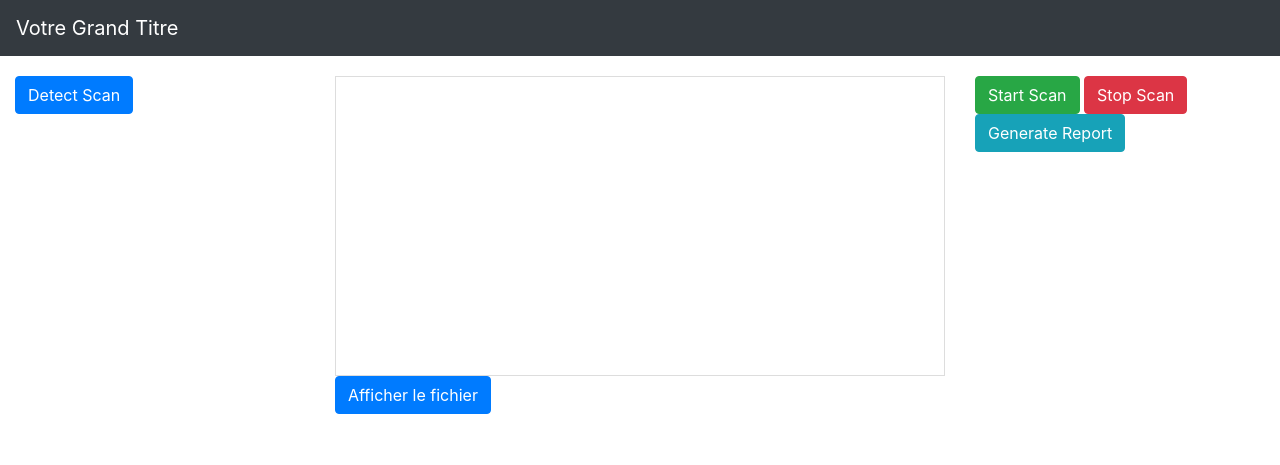
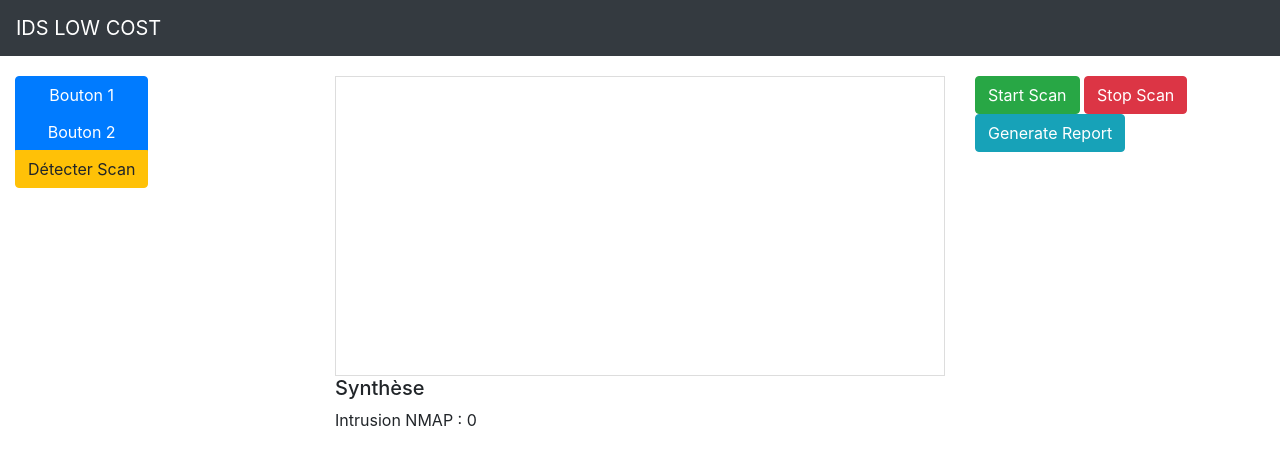
Before and after one commit to zgabi10103710/IDS-Projet, a Flask app: page / in a window 1280 px wide. Shown: the top 465 px of the page. Run offline with Flask 3, Linux system fonts and the light colour scheme; some libraries are stand-ins or nearby versions.

Commit message:
Debut detection V2

```diff
--- a/Script/flaskProject/app.py
+++ b/Script/flaskProject/app.py
@@ -3,112 +3,89 @@ from scapy.all import *
 import threading
 import time
 
-from scapy.layers.inet import TCP
-
 app = Flask(__name__)
 
-# Chemin du fichier de sauvegarde
 CHEMIN_FICHIER_SAUVEGARDE = 'resultats_scan.txt'
 
-# Cette variable globale sera utilisée pour indiquer l'état du scan (en cours ou arrêté)
+scapy_scan_resultats = []
+nombre_ports_detectes = 0
 scapy_scan_en_cours = False
 
-# Cette variable globale stockera les résultats du scan
-scapy_scan_resultats = []
-
-
-# Fonction pour écrire les résultats du scan dans un fichier
 def sauvegarder_resultats_scan(resultats):
     with open(CHEMIN_FICHIER_SAUVEGARDE, 'a') as fichier:
-        for resultat in resultats:
-            fichier.write(resultat + '\n')
-
-
-
-
+        for packet in resultats:
+            if IP in packet and TCP in packet:
+                fichier.write(str(packet.summary()) + '\n')
 
 def detecter_scan_ports(packets):
+    global nombre_ports_detectes
     for packet in packets:
-        # Vous pouvez personnaliser ces conditions en fonction de vos besoins
-        if packet.haslayer(IP) and packet.haslayer(TCP):
-            tcp_dport = packet[TCP].dport
-            ip_src = packet[IP].src
+        if IP in packet and TCP in packet:
+            ip_src, tcp_dport = packet[IP].src, packet[TCP].dport
+            if tcp_dport == 21:
+                nombre_ports_detectes += 1
             print(f"Packet from {ip_src} to port {tcp_dport} detected.")
 
-            if tcp_dport == 21 :
-                print(f"Intrusion")
+def scanner_scapy():
+    global scapy_scan_resultats
+    while scapy_scan_en_cours:
+        packets = sniff(count=10)
+        scapy_scan_resultats = packets
+        detecter_scan_ports(scapy_scan_resultats)
+        sauvegarder_resultats_scan(scapy_scan_resultats)
+        time.sleep(1)
 
-            # Ajoutez ici votre logique de détection, par exemple, enregistrer dans un fichier
-
-
-# Cette fonction sera exécutée dans un thread pour effectuer le scan Scapy en temps réel
-def scanner_scapy():
-    global scapy_scan_en_cours, scapy_scan_resultats
-
-    while scapy_scan_en_cours:
-        # Ajoutez ici le code Scapy pour effectuer le scan
-        packets = sniff(count=10)
-        # Appeler la fonction de détection de scan de ports
-        detecter_scan_ports(packets)
-        # Stocker les résultats dans la variable globale
-        scapy_scan_resultats = [str(packet.summary()) for packet in packets]
-        # Sauvegarder les résultats dans un fichier
-        sauvegarder_resultats_scan(scapy_scan_resultats)
-
-        # Pause pour éviter de surcharger le serveur avec des scans continus
+def demarrer_detection_scan():
+    global scapy_scan_en_cours
+    while True:
+        if scapy_scan_en_cours:
+            detecter_scan_ports(scapy_scan_resultats)
         time.sleep(1)
 
 
-# Route pour la page d'accueil
+## ---------------
+    # ROUTE
+## ---------------
+
 @app.route('/')
 def accueil():
     return render_template('accueil.html')
 
-
-
-@app.route('/detect_scan')
-def detecter_scan():
-    global scapy_scan_resultats
-    # Vous pouvez personnaliser cette logique en fonction de vos besoins
-    detecter_scan_ports(scapy_scan_resultats)
-
-    return "Detection de scan effectuée avec succès"
-
-# Route pour démarrer le scan
 @app.route('/start_scan')
 def demarrer_scan():
-    global scapy_scan_en_cours, scapy_scan_resultats
-
-    # Démarrer le thread de scan
+    global scapy_scan_en_cours
     if not scapy_scan_en_cours:
         scapy_scan_en_cours = True
-        scapy_thread = threading.Thread(target=scanner_scapy)
-        scapy_thread.start()
-
+        threading.Thread(target=scanner_scapy).start()
+        threading.Thread(target=demarrer_detection_scan).start()
     return "Scan démarré avec succès"
 
-
-# Route pour arrêter le scan
 @app.route('/stop_scan')
 def arreter_scan():
     global scapy_scan_en_cours, scapy_scan_resultats
     scapy_scan_en_cours = False
-    scapy_scan_resultats = []  # Réinitialiser les résultats
+    scapy_scan_resultats = []
     return "Scan arrêté avec succès"
 
-
-# Route pour obtenir les résultats du scan
 @app.route('/get_scan_results')
 def obtenir_resultats_scan():
-    global scapy_scan_resultats
-    return {'resultats': scapy_scan_resultats}
+    return {'resultats': [str(packet.summary()) for packet in scapy_scan_resultats]}
 
-
-# Route pour afficher le contenu du fichier
 @app.route('/afficher_fichier')
 def afficher_fichier():
     return send_file(CHEMIN_FICHIER_SAUVEGARDE, as_attachment=True)
 
+@app.route('/get_nombre_ports_detectes')
+def obtenir_nombre_ports_detectes():
+    global nombre_ports_detectes
+    return {'nombre_ports_detectes': nombre_ports_detectes}
+
+@app.route('/detect_scan')
+def detecter_scan():
+    global scapy_scan_resultats, nombre_ports_detectes
+    detecter_scan_ports(scapy_scan_resultats)
+    nombre_ports_detectes += 1
+    return "Detection de scan effectuée avec succès"
 
 if __name__ == '__main__':
     app.run(debug=True)
--- a/Script/flaskProject/templates/accueil.html
+++ b/Script/flaskProject/templates/accueil.html
@@ -23,17 +23,17 @@
 </head>
 <body>
     <nav class="navbar navbar-expand-lg navbar-dark bg-dark fixed-top">
-        <a class="navbar-brand" href="#">Votre Grand Titre</a>
+        <a class="navbar-brand" href="#">IDS LOW COST</a>
     </nav>
 
     <div class="container-fluid">
         <div class="row">
             <div class="col-md-3">
                 <div class="btn-group-vertical">
-
-                    <button id="detectScanBtn" type="button" class="btn btn-primary">Detect Scan</button>
-
+                    <button type="button" class="btn btn-primary">Bouton 1</button>
+                    <button type="button" class="btn btn-primary">Bouton 2</button>
                     <!-- Ajoutez autant de boutons que nécessaire -->
+                    <a href="{{ url_for('detecter_scan') }}" class="btn btn-warning">Détecter Scan</a>
                 </div>
             </div>
 
@@ -42,8 +42,10 @@
                     <!-- Le cadre pour afficher le scan Scapy en temps réel -->
                     <!-- Vous pouvez ajouter du contenu dynamique ici avec JavaScript -->
                 </div>
-                <div>
-                    <a href="{{ url_for('afficher_fichier') }}" class="btn btn-primary">Afficher le fichier</a>
+                <!-- Nouvelle div pour afficher la synthèse -->
+                <div id="synthese">
+                    <h5>Synthèse</h5>
+                    <p id="nombrePortsDetectes">Intrusion NMAP : <span id="nombrePorts">0</span></p>
                 </div>
             </div>
 
@@ -77,7 +79,7 @@
                 });
             });
 
-            // Action du bouton "Detect Scan"
+            // Action du bouton "Détecter Scan"
             $("#detectScanBtn").click(function() {
                 $.get("/detect_scan", function(data) {
                     alert(data); // Vous pouvez gérer la réponse de la route ici
@@ -91,8 +93,14 @@
                     $.get("/get_scan_results", function(data) {
                         // Mettre à jour la boîte du milieu avec les résultats
                         $("#scan-frame").html(data.resultats.join('<br>'));
+
+                        // Récupérer le nombre de ports détectés
+                        $.get("/get_nombre_ports_detectes", function(data) {
+                            // Mettre à jour la synthèse avec le nombre de ports détectés
+                            $("#nombrePorts").text(data.nombre_ports_detectes);
+                        });
                     });
-                }, 1000);  // Mettre à jour toutes les 1000 millisecondes (10 secondes)
+                }, 10000);  // Mettre à jour toutes les 10000 millisecondes (10 secondes)
             }
         });
     </script>
```
